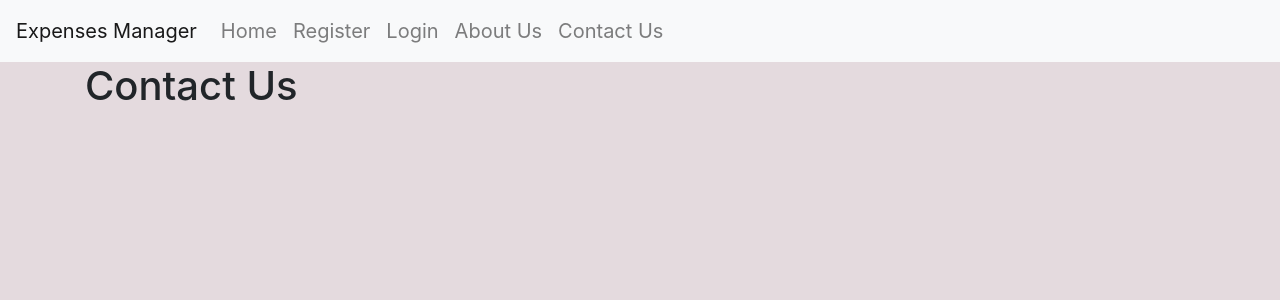
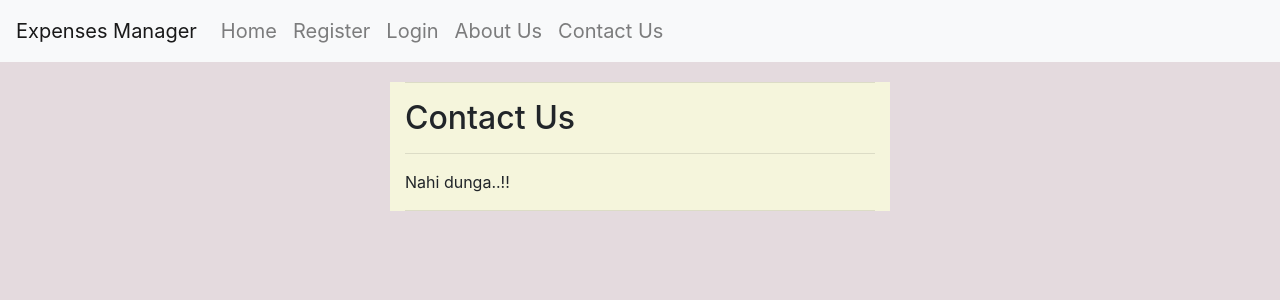
Before and after one commit to SaketZode/expense_manager, a React (Create React App) app: page /contactus in a window 1280 px wide. Shown: the top 300 px of the page. Built offline with nearby package versions, Linux system fonts and the light colour scheme.

Commit message:
working toggler

```diff
--- a/public/index.html
+++ b/public/index.html
@@ -41,5 +41,8 @@
       To begin the development, run `npm start` or `yarn start`.
       To create a production bundle, use `npm run build` or `yarn build`.
     -->
+    <script src="https://code.jquery.com/jquery-3.5.1.slim.min.js" integrity="sha384-DfXdz2htPH0lsSSs5nCTpuj/zy4C+OGpamoFVy38MVBnE+IbbVYUew+OrCXaRkfj" crossorigin="anonymous"></script>
+    <script src="https://cdn.jsdelivr.net/npm/popper.js@1.16.1/dist/umd/popper.min.js" integrity="sha384-9/reFTGAW83EW2RDu2S0VKaIzap3H66lZH81PoYlFhbGU+6BZp6G7niu735Sk7lN" crossorigin="anonymous"></script>
+    <script src="https://cdn.jsdelivr.net/npm/bootstrap@4.5.3/dist/js/bootstrap.min.js" integrity="sha384-w1Q4orYjBQndcko6MimVbzY0tgp4pWB4lZ7lr30WKz0vr/aWKhXdBNmNb5D92v7s" crossorigin="anonymous"></script>
   </body>
 </html>
--- a/src/components/aboutus.js
+++ b/src/components/aboutus.js
@@ -3,8 +3,12 @@ import { React, Component } from "react"
 class AboutUs extends Component {
     render() {
         return (
-            <div className='container'>
-                <h1>About Us</h1>
+            <div className="container-fluid" style={{width: 500, backgroundColor:"beige", marginTop:20}}>
+                <hr/>
+                <h2>About Us</h2>
+                <hr/>
+                <p>Farzi application</p>
+                <hr/>
             </div>
         )
     }
--- a/src/components/contactus.js
+++ b/src/components/contactus.js
@@ -1,11 +1,14 @@
-import { render } from "@testing-library/react"
 import { React, Component } from "react"
 
 class ContactUs extends Component {
     render() {
         return(
-            <div className='container'>
-                <h1>Contact Us</h1>
+            <div className="container-fluid" style={{width: 500, backgroundColor:"beige", marginTop:20}}>
+                <hr/>
+                <h2>Contact Us</h2>
+                <hr/>
+                <p>Nahi dunga..!!</p>
+                <hr/>
             </div>
         )
     }
--- a/src/components/register.js
+++ b/src/components/register.js
@@ -44,7 +44,7 @@ class Register extends Component {
         return(
             <div className="container-fluid" style={{width: 500, backgroundColor:"beige", marginTop:20}}>
                 <hr/>
-                <h2>Register New Username</h2>
+                <h2>Register New User</h2>
                 <hr/>
                 <form>
                     <label>First Name</label><input className='form-control' type='text' onChange={this.handleFname} value={this.state.firstname}/><br/>
```
